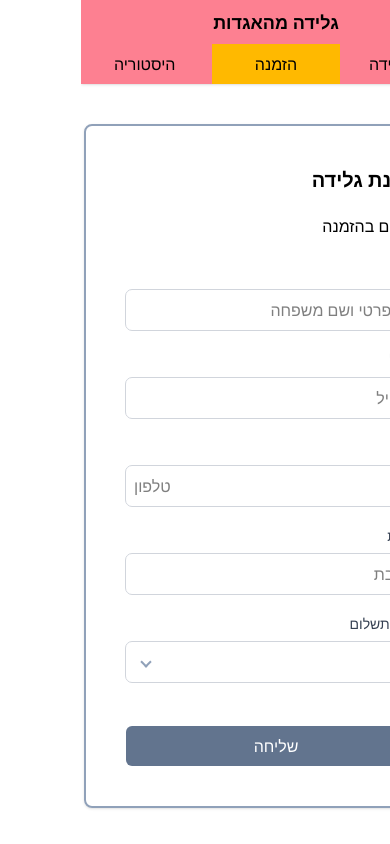
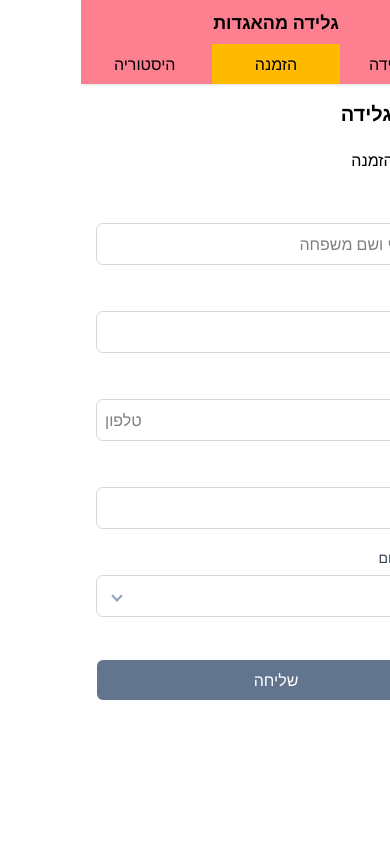
Before and after one commit to drorsoft/react-course, a React (Vite) app: page /checkout in a window 390 px wide. Built offline with nearby package versions, Linux system fonts and the light colour scheme.

Commit message:
made the form element responsive

```diff
--- a/src/pages/Checkout.jsx
+++ b/src/pages/Checkout.jsx
@@ -93,8 +93,8 @@ export const Checkout = () => {
 
     return (
         <section className=" w-full h-full flex flex-col items-center justify-start overflow-hidden">
-            <div className=" p-10 flex flex-col items-center justify-start gap-5 w-full h-full overflow-scroll">
-                <div id={'checkout-container'} className="w-96   border-2 border-slate-400 shadow  rounded-lg p-10 flex flex-col items-start justify-start gap-3">
+            <div className=" md:p-10 flex flex-col items-center justify-start gap-5 w-full h-full overflow-scroll">
+                <div id={'checkout-container'} className="w-full sm:w-96 border-0 sm:border-2 border-slate-400 md:shadow rounded-lg p-4 md:p-10 flex flex-col items-start justify-start gap-3">
                     <h1 className="text-xl font-bold">
                         הזמנת גלידה
                     </h1>
```
